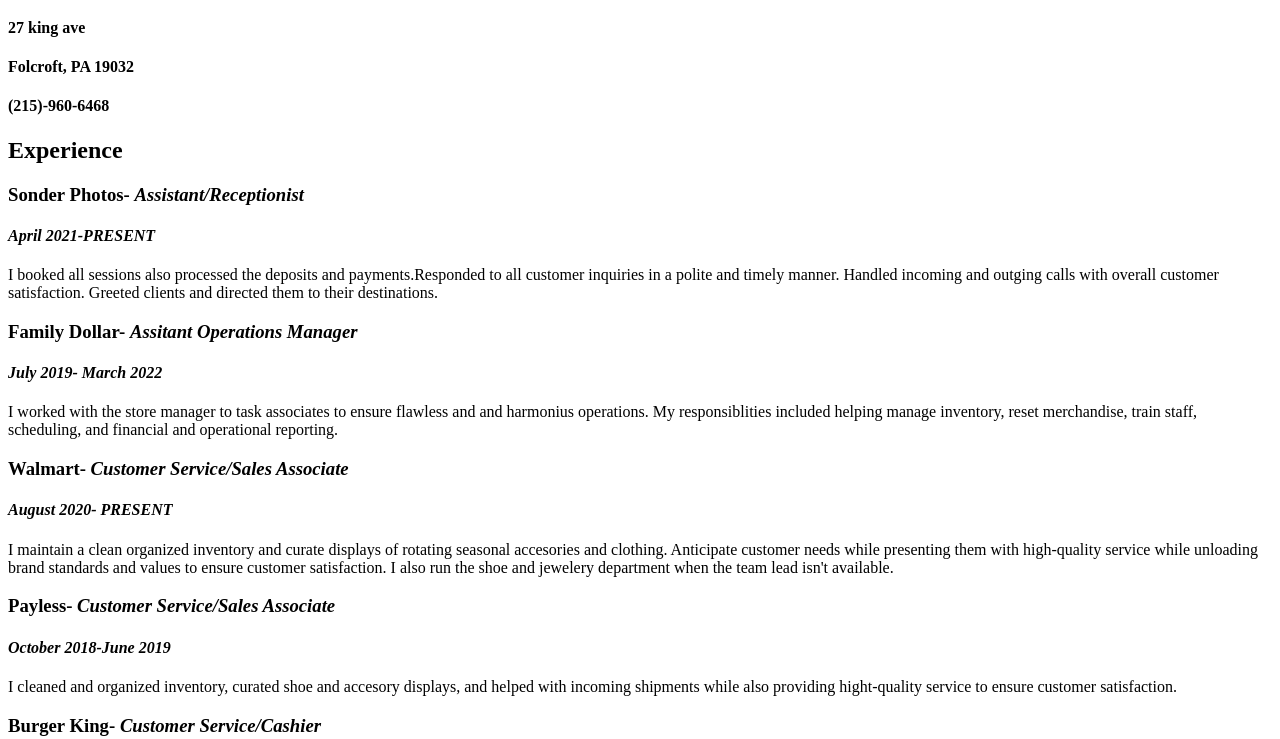
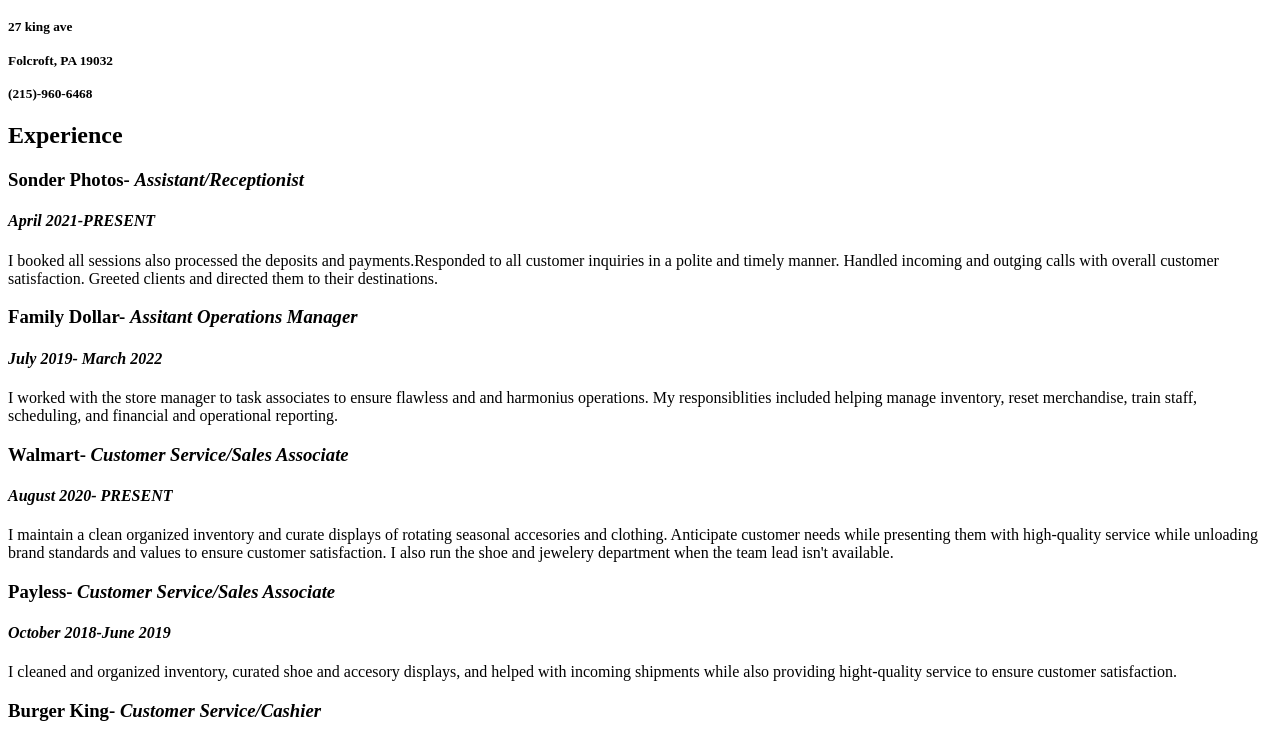
Before and after one commit to Tatibow/Tatibow.github.io, a plain HTML site: page index.html in a window 1280 px wide. Shown: the part 61-800 px from the top of the page. Drawn offline with Linux system fonts and the light colour scheme.

Commit message:
update index.html

```diff
--- a/index.html
+++ b/index.html
@@ -4,9 +4,11 @@
         <h1>Tatiana Bowman</h1>
 
         <div>
+        <small>
         <h4>27 king ave</h4>
         <h4>Folcroft, PA 19032</h4>
         <h4>(215)-960-6468</h4>
+        </small>
         </div>
 
         <h2>Experience</h2>
@@ -75,6 +77,6 @@
                <li>Project management plan lite</li>
             </ul>
         </div>
-
+        <link rel="stylesheet" href="site.css">
     </body>
 </html>
```
